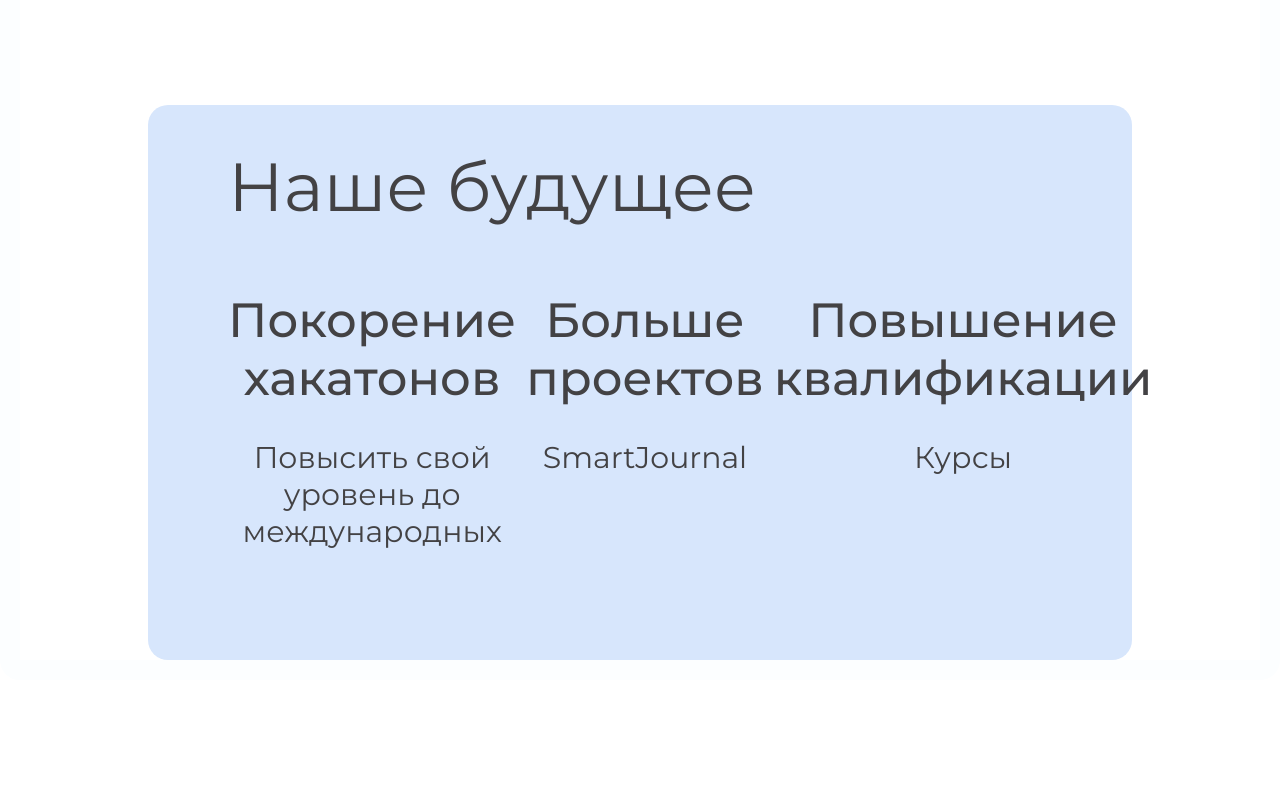
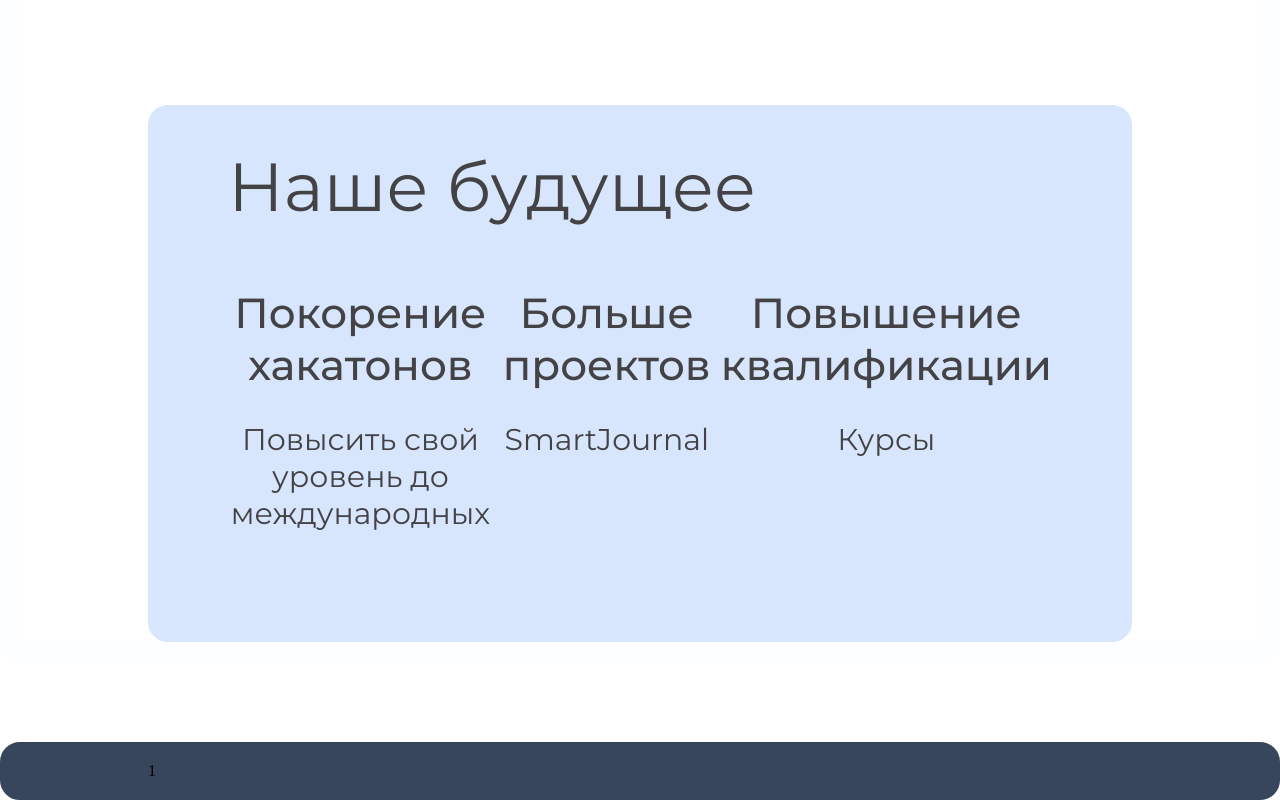
Before and after one commit to kirka50/IIntegrationLendos, a Vue app: page / in a window 1280 px wide. Shown: the part 2721-3521 px from the top of the page. Before the commit the page ends 3401 px from the top, so only its background shows below. Built offline with nearby package versions, Linux system fonts and the light colour scheme; a web font is replaced by a local one.

Commit message:
our history

```diff
--- a/src/views/MainPage.vue
+++ b/src/views/MainPage.vue
@@ -124,6 +124,9 @@
       </div>
     </div>
   </div>
+  <div class="our-history">
+    1
+  </div>
 </template>
 
 <script>
@@ -141,7 +144,7 @@ export default {
 @mixin borders {
   padding-left: 10%;
   padding-right: 10%;
-
+  min-width: 900px;
 }
 
 .team-title {
@@ -371,6 +374,7 @@ export default {
 
   .what-we-do__future-block {
     .future-block{
+
       margin-top: 15vh;
       background-color: #D7E6FC;
       padding: 40px 80px 80px 80px;
@@ -382,6 +386,7 @@ export default {
       }
       .future-block__text{
         justify-content: space-around;
+        align-items: start;
         margin-top: 30px;
         display: flex;
         gap: 10px;
@@ -390,10 +395,17 @@ export default {
         font-family: 'Montserrat', sans-serif;
         h1 {
           text-align: center;
-          font-size: 48px;
+          font-size: 140%;
         }
       }
     }
   }
 }
+.our-history{
+  @include borders;
+  background-color: #38465B;
+  margin-top: 10vh;
+  border-radius: 20px;
+  border: solid 20px #38465B;
+}
 </style>
```
